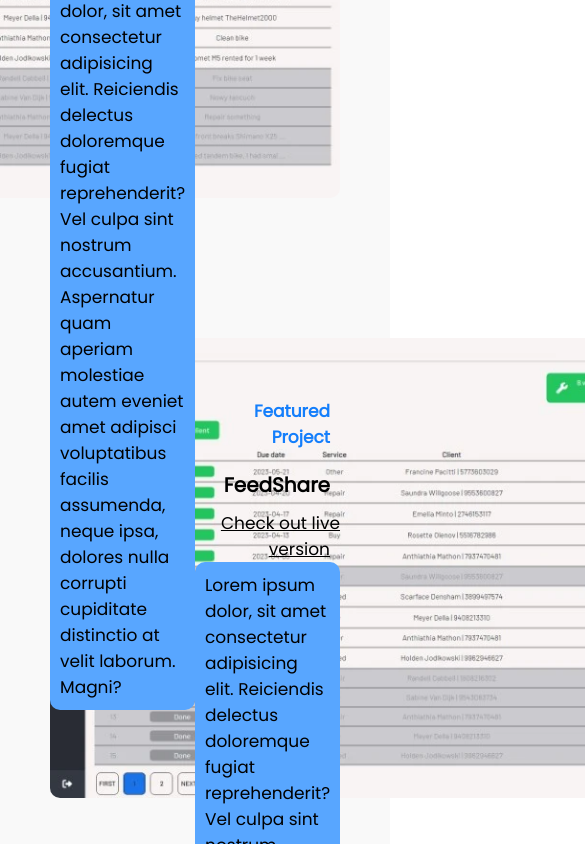
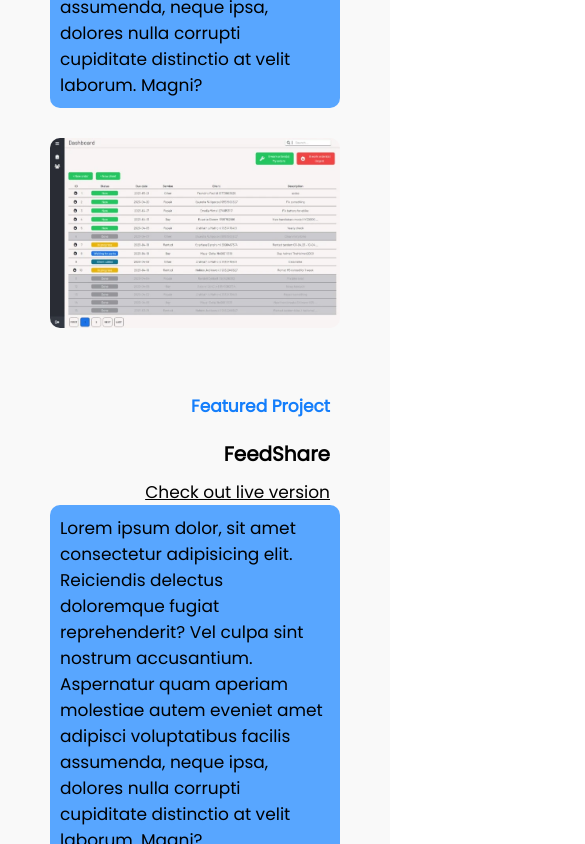
Before and after one commit to PatrykMajchrzakDev/Portfolio, a React (Vite) app: page / in a window 390 px wide. Shown: the part 4120-4964 px from the top of the page, 585 px wide, since content can reach past the window. Built offline with nearby package versions, Linux system fonts and the light colour scheme.

Commit message:
Added styling for project components for laptop and mobile responsiveness as well as some layout fixes

```diff
--- a/src/components/projects/scss/DescriptionCard.module.scss
+++ b/src/components/projects/scss/DescriptionCard.module.scss
@@ -35,3 +35,19 @@
 .noteDesc {
   color: var(--secondary-text-color);
 }
+
+.demoAcc {
+  padding-top: 1rem;
+  div {
+    display: flex;
+    @include mobile {
+      align-items: center;
+    }
+    p + p {
+      font-weight: bold;
+      @include mobile {
+        word-break: break-all;
+      }
+    }
+  }
+}
--- a/src/components/projects/scss/PhotoCard.module.scss
+++ b/src/components/projects/scss/PhotoCard.module.scss
@@ -1,7 +1,25 @@
 .photoCard {
   width: 700px;
+  @include laptop {
+    width: 100%;
+    object-fit: cover;
+  }
   img {
     border-radius: 1rem;
     width: 700px;
+    @include laptop {
+      width: 100%;
+    }
+  }
+  video {
+    width: 700px;
+    height: 460px;
+    @include laptop {
+      width: 100%;
+      height: 400px;
+    }
+    @include mobile {
+      height: 220px;
+    }
   }
 }
--- a/src/components/projects/scss/Projects.module.scss
+++ b/src/components/projects/scss/Projects.module.scss
@@ -3,12 +3,16 @@
   background-color: var(--secondary-bg-color);
   display: flex;
   flex-direction: column;
-  padding: 0 5rem;
+  padding: 0 5rem 5rem 5rem;
   h2 {
     color: var(--section-header-color);
     font-size: $section-headings-size;
     padding: 5rem 0;
     text-transform: uppercase;
+
+    @include mobile {
+      padding: 2rem 0;
+    }
   }
 }
 
@@ -21,38 +25,68 @@
   height: 600px;
   width: 100%;
   position: relative;
+  @include laptop {
+    height: 100%;
+  }
+  @include mobile {
+    padding-top: 0;
+  }
 }
 
 .cardDescriptionItem {
   position: absolute;
   width: 50%;
   z-index: 50;
+  @include laptop {
+    position: relative;
+    width: 100%;
+    padding-bottom: 3rem;
+  }
 }
 
 .cardPhotoItem {
   z-index: 5;
   width: 700px;
+  @include laptop {
+    width: 100%;
+  }
 }
 
 .leftDesc {
   top: 100px;
   left: 0;
+  @include laptop {
+    top: 0;
+    position: relative;
+  }
 }
 .rightDesc {
   top: 100px;
   right: 0;
   text-align: end;
+  @include laptop {
+    top: 0;
+    position: relative;
+  }
 }
 
 .leftPhoto {
   top: 50px;
   position: absolute;
+  left: 0;
 
-  left: 0;
+  @include laptop {
+    top: 0;
+    position: relative;
+  }
 }
 
 .rightPhoto {
   position: absolute;
   top: 50px;
   right: 0;
+  @include laptop {
+    top: 0;
+    position: relative;
+  }
 }
```
